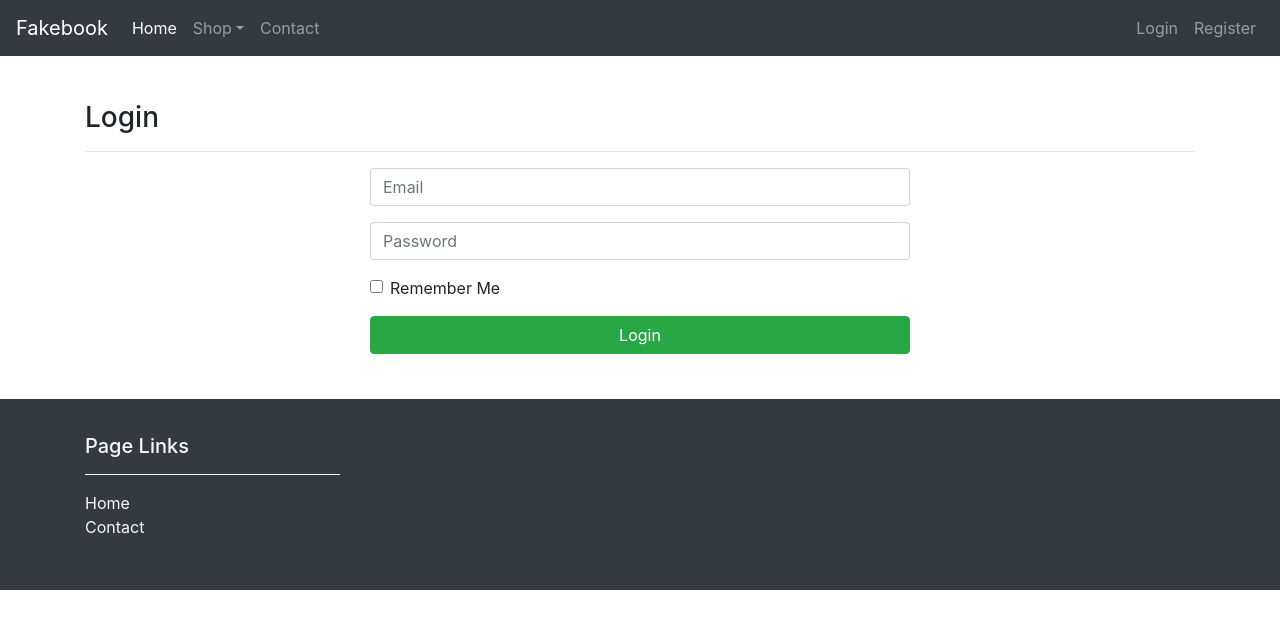
After one commit to gokjh0928/fakebook, a Flask app: page /authentication/login in a window 1280 px wide. The commit adds this page. Shown: the top 629 px of the page. Run offline with Flask 2, Linux system fonts and the light colour scheme; some libraries are stand-ins or nearby versions.

Commit message:
login authentication working

```diff
--- a/app/__init__.py
+++ b/app/__init__.py
@@ -2,17 +2,20 @@ from flask import Flask
 from config import Config
 from flask_sqlalchemy import SQLAlchemy
 from flask_migrate import Migrate
+from flask_login import LoginManager
 
 db = SQLAlchemy()
 migrate = Migrate()
+login_manager = LoginManager()
 
 def create_app(config_class=Config):
     app = Flask(__name__)
     app.config.from_object(config_class)
 
-    # Tell our Flask application to use SQLAlchemy and Migrate
+    # Tell our Flask application to use SQLAlchemy and Migrate and LoginManager
     db.init_app(app)
     migrate.init_app(app, db)
+    login_manager.init_app(app)
 
     from app.blueprints.blog import bp as blog
     app.register_blueprint(blog)
--- a/app/blueprints/authentication/routes.py
+++ b/app/blueprints/authentication/routes.py
@@ -0,0 +1,23 @@
+from .import bp as app
+from flask import render_template, url_for, request, redirect
+from .models import User
+from flask_login import login_user, logout_user
+
+@app.route('/login', methods=['GET', 'POST'])
+def login():
+    if request.method == 'POST':
+        emailData = request.form.get('email')
+        passwordData = request.form.get('password')
+
+        # if email and password match what's in database
+        user = User.query.filter_by(email=emailData).first()
+        if user is None or not user.check_password(passwordData):
+            return redirect(url_for('authentication.login'))
+        login_user(user)
+        return redirect(url_for('main.home'))
+    return render_template('authentication/login.html')
+
+@app.route('/logout')
+def logout():
+    logout_user()
+    return redirect(url_for('authentication.login'))
--- /dev/null
+++ b/app/templates/authentication/login.html
@@ -0,0 +1,28 @@
+{% extends 'layout.html' %}
+
+{% block content %}
+
+    <h3>Login</h3>
+    <hr />
+    <div class="row">
+        <div class="col-md-6 offset-md-3">
+            <form action="{{ url_for('authentication.login') }}" method="POST">
+                <div class="form-group">
+                    <input type="text" class="form-control" name="email" placeholder="Email">
+                </div>
+                <div class="form-group">
+                    <input type="password" class="form-control" name="password" placeholder="Password">
+                </div>
+                <div class="form-group">
+                    <div class="form-check">
+                        <label class="form-check-label">
+                            <input type="checkbox" class="form-check-input" name="remember_me" value="checked">
+                            Remember Me
+                        </label>
+                    </div>
+                </div>
+                <button class="btn btn-success btn-block">Login</button>
+            </form>
+        </div>
+    </div>
+{% endblock content %}
--- /dev/null
+++ b/app/templates/includes/footer.html
@@ -0,0 +1,18 @@
+<div class="container">
+    <div class="row content-spacing">
+        <div class="col-md-3">
+            <h5>Page Links</h5>
+            <hr class="border-light" />
+            <ul class="list-unstyled">
+                <li class="list-item"><a class="text-light" href="{{ url_for('main.home') }}">Home</a></li>
+                {% if current_user.is_authenticated %}
+                    <li class="list-item"><a class="text-light" href="{{ url_for('main.profile') }}">Profile</a></li>
+                {% endif %}
+                <li class="list-item"><a class="text-light" href="{{ url_for('main.contact') }}">Contact</a></li>
+            </ul>
+        </div>
+        <div class="col-md-3"></div>
+        <div class="col-md-3"></div>
+        <div class="col-md-3"></div>
+    </div>
+</div>
--- /dev/null
+++ b/app/templates/includes/navigation.html
@@ -0,0 +1,43 @@
+<nav class="navbar navbar-expand-sm navbar-dark bg-dark">
+    <a class="navbar-brand" href="{{ url_for('main.home') }}">Fakebook</a>
+    <button class="navbar-toggler d-lg-none" type="button" data-toggle="collapse" data-target="#collapsibleNavId" aria-controls="collapsibleNavId"
+            aria-expanded="false" aria-label="Toggle navigation">
+        <span class="navbar-toggler-icon"></span>
+    </button>
+    <div class="collapse navbar-collapse" id="collapsibleNavId">
+        <ul class="navbar-nav mr-auto mt-2 mt-lg-0">
+            <li class="nav-item active">
+                <a class="nav-link" href="{{ url_for('main.home') }}">Home <span class="sr-only">(current)</span></a>
+            </li>
+            {% if current_user.is_authenticated %}
+            <li class="nav-item">
+                <a class="nav-link" href="{{ url_for('main.profile') }}">Profile</a>
+            </li>
+            {% endif %}
+            <li class="nav-item dropdown">
+                <a class="nav-link dropdown-toggle" href="#" id="dropdownId" data-toggle="dropdown" aria-haspopup="true" aria-expanded="false">Shop</a>
+                <div class="dropdown-menu" aria-labelledby="dropdownId">
+                    <a class="dropdown-item" href="#">Products</a>
+                    <a class="dropdown-item" href="#">Cart</a>
+                </div>
+            </li>
+            <li class="nav-item">
+                <a class="nav-link" href="{{ url_for('main.contact') }}">Contact</a>
+            </li>
+        </ul>
+        <ul class="navbar-nav ml-auto">
+            {% if not current_user.is_authenticated %}
+                <li class="nav-item">
+                    <a href="{{ url_for('authentication.login') }}" class="nav-link">Login</a>
+                </li>
+                <li class="nav-item">
+                    <a href="" class="nav-link">Register</a>
+                </li>
+            {% else %}
+                <li class="nav-item">
+                    <a href="{{ url_for('authentication.logout') }}" class="nav-link">Logout</a>
+                </li>
+            {% endif %}
+        </ul>
+    </div>
+</nav>
--- a/app/templates/profile.html
+++ b/app/templates/profile.html
@@ -2,7 +2,7 @@
 
 {% block content %}
     <h3>
-        Profile | Welcome {{ u }}
+        Profile | Welcome {{ current_user.email }}
     </h3>
     <hr />
 
--- a/run.py
+++ b/run.py
@@ -1,3 +1,11 @@
-from app import create_app
+from app import create_app, db
+from app.blueprints.authentication.models import User
 
 app = create_app()
+
+@app.shell_context_processor
+def make_context():
+    return {
+        'db': db,
+        'User': User
+    }
```
Also changed, not shown: app/blueprints/authentication/models.py (+17 -6 lines), app/templates/layout.html (+2 -49 lines), app/templates/authentication/register.html (added).
